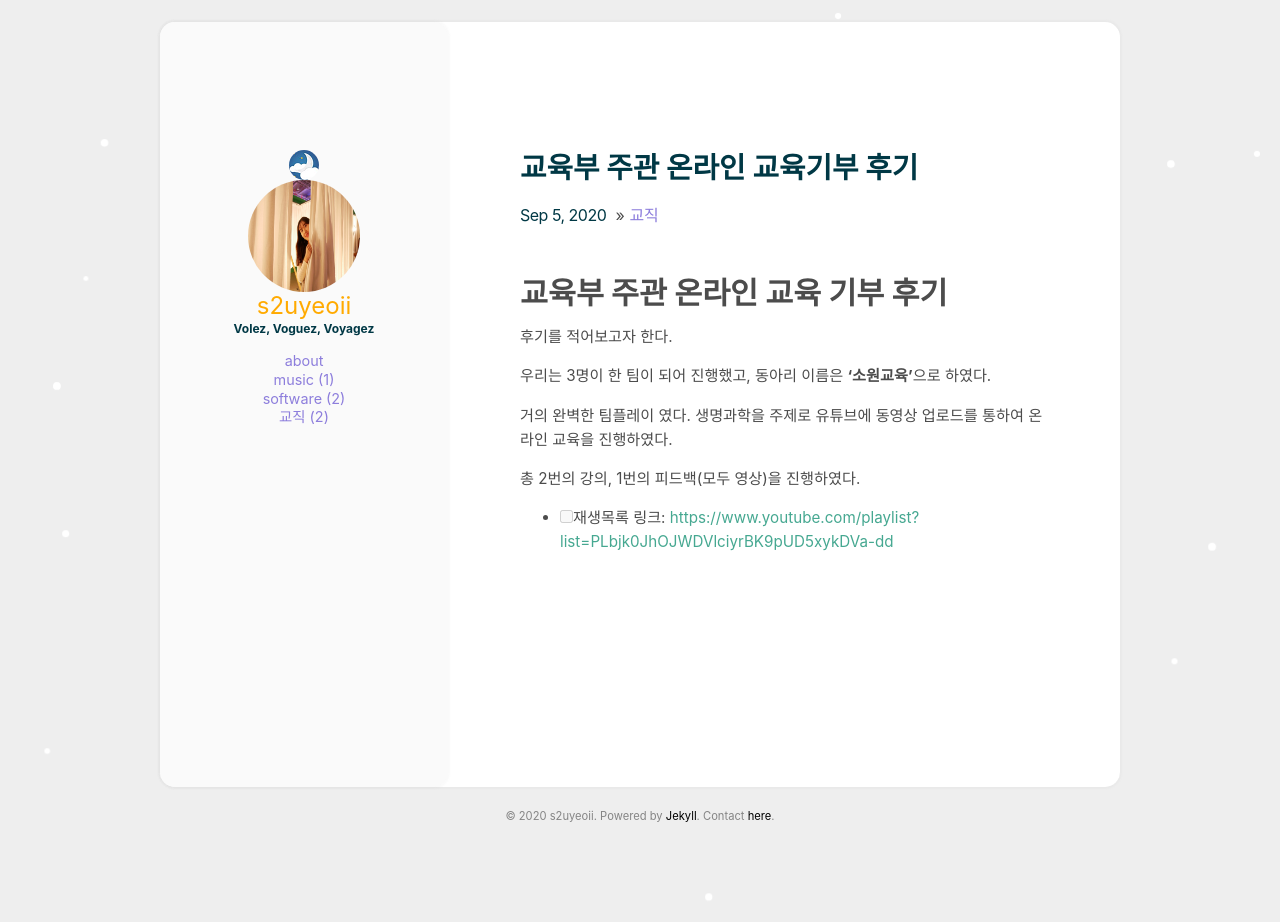
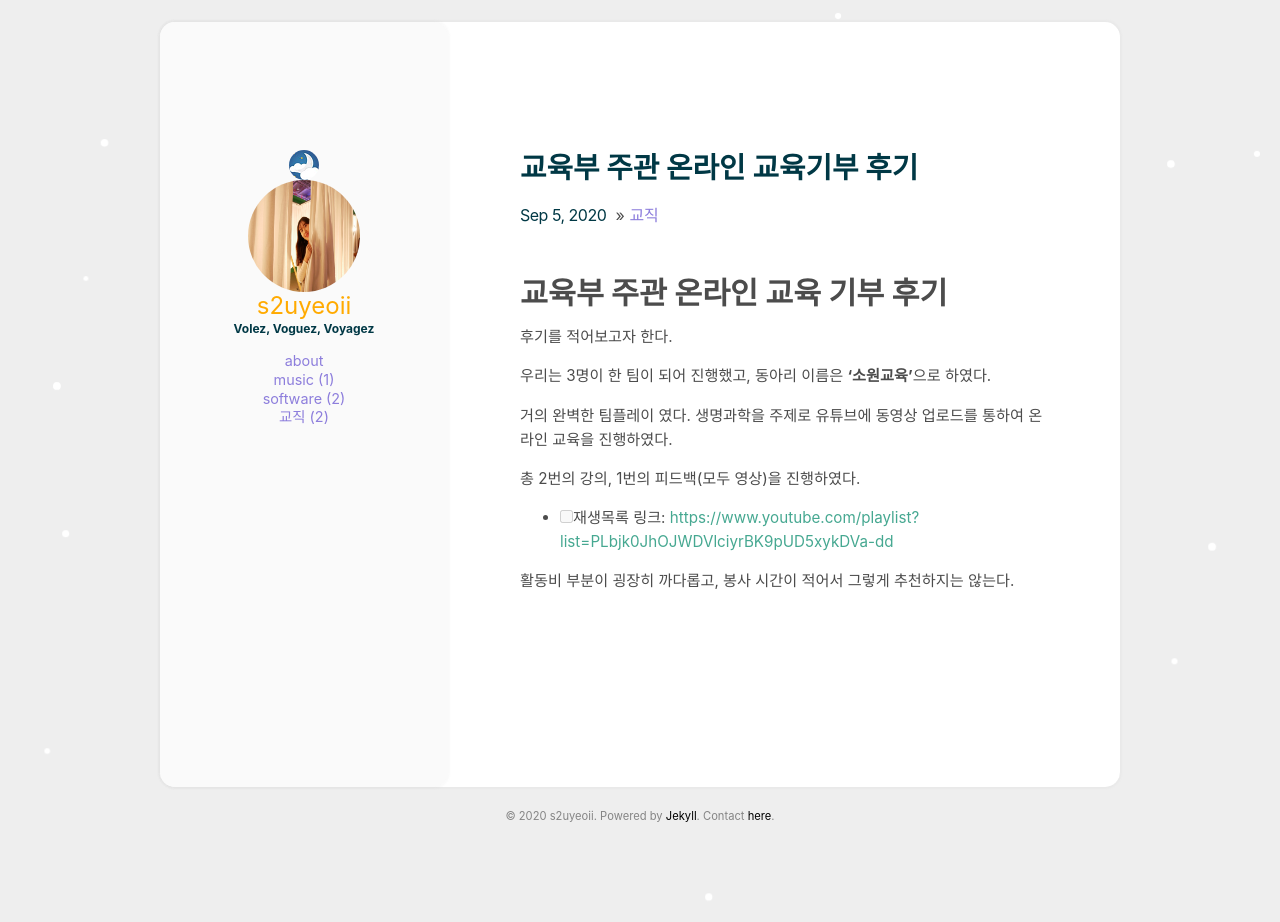
Before and after one commit to yeoneed/yeoneed.github.io, a Jekyll site: the page built from _posts/2020-09-05-온라인교육기부.md, in a window 1280 px wide. Built offline with Jekyll 4.4.1, drawn with Linux system fonts in a browser that asks for light colours.

Commit message:
Update 2020-09-05-온라인교육기부.md

```diff
--- a/_posts/2020-09-05-온라인교육기부.md
+++ b/_posts/2020-09-05-온라인교육기부.md
@@ -20,3 +20,5 @@ comments: true
 총 2번의 강의, 1번의 피드백(모두 영상)을 진행하였다.
 
 - [ ] 재생목록 링크: [https://www.youtube.com/playlist?list=PLbjk0JhOJWDVlciyrBK9pUD5xykDVa-dd]( https://www.youtube.com/playlist?list=PLbjk0JhOJWDVlciyrBK9pUD5xykDVa-dd)
+
+ 활동비 부분이 굉장히 까다롭고, 봉사 시간이 적어서 그렇게 추천하지는 않는다.
```
